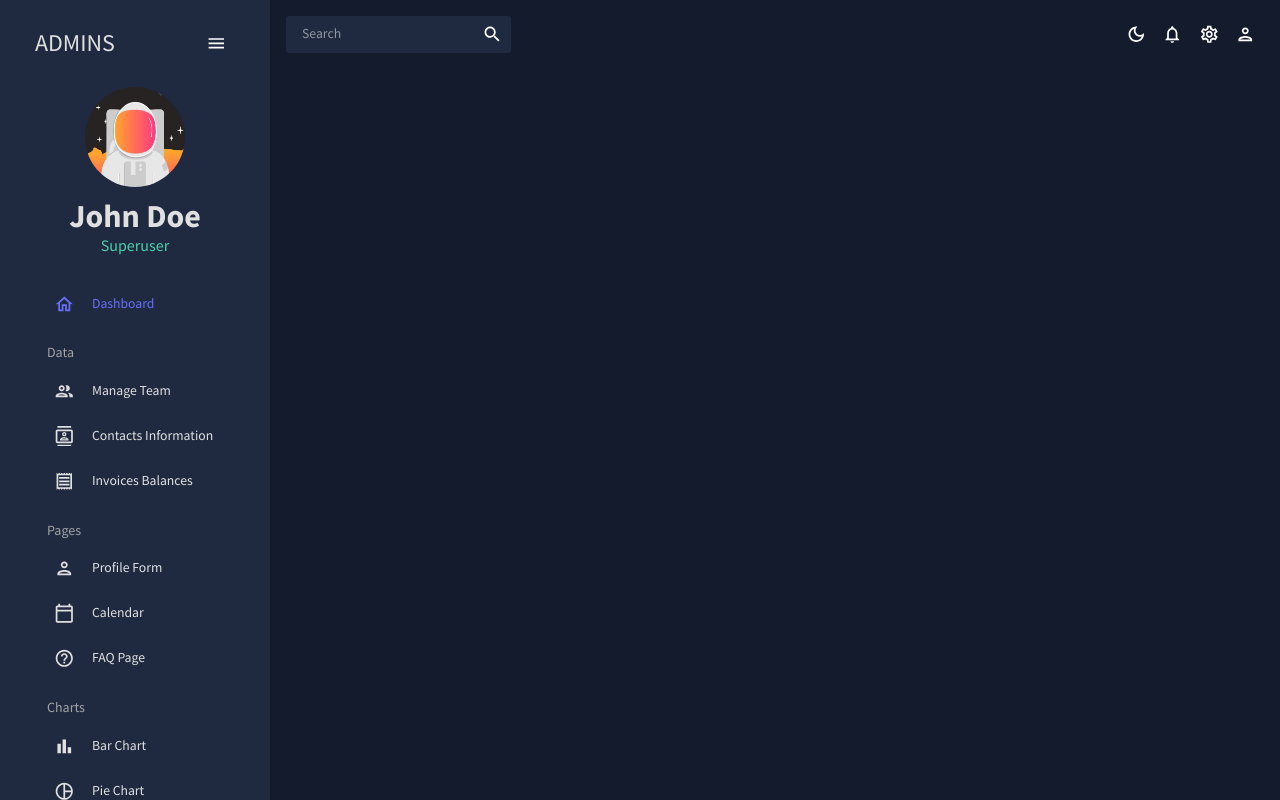
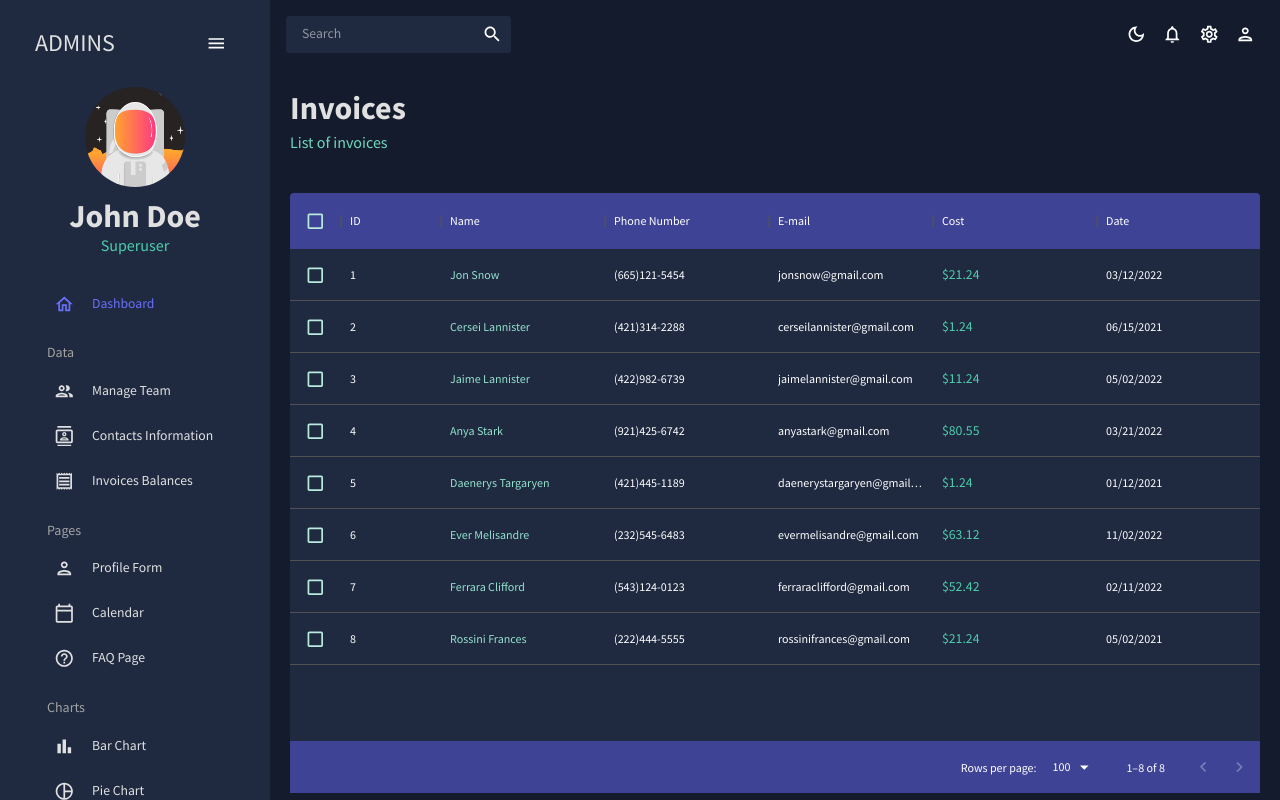
Before and after one commit to callmeUmer/react-dashboard, a React (Create React App) app: page /invoices in a window 1280 px wide. Built offline with nearby package versions, Linux system fonts and the light colour scheme.

Commit message:
feat: invoices completed

```diff
--- a/src/App.js
+++ b/src/App.js
@@ -5,7 +5,7 @@
 import Sidebar from './scenes/global/Sidebar';
 import Dashboard from './scenes/dashboard';
 import Team from './scenes/team';
-// import Invoices from './scenes/invoices';
+import Invoices from './scenes/invoices';
 import Contacts from './scenes/contacts';
 // import Bar from './scenes/bar';
 // import Form from './scenes/form';
@@ -32,7 +32,7 @@
               <Route path="/" element={<Dashboard />}/>
               <Route path="/team" element={<Team/>} />
               <Route path="/contacts" element={<Contacts />}/>
-              {/* <Route path="invoices" element={<Invoices />}/> */}
+              <Route path="/invoices" element={<Invoices />}/>
               {/* <Route path="/form" element={<Form/>}/> */}
               {/* <Route path="/bar" element={<Bar />}/> */}
               {/* <Route path="/pie" element={<Pie />}/> */}
--- /dev/null
+++ b/src/scenes/invoices/index.jsx
@@ -0,0 +1,85 @@
+import { Box, Typography, useTheme } from '@mui/material';
+import { DataGrid } from '@mui/x-data-grid';
+import { tokens } from '../../theme';
+import { mockDataInvoices } from '../../data/mockData';
+import Header from '../../components/Header';
+
+
+const Invoices = () => {
+    const theme = useTheme();
+    const colors = tokens(theme.palette.mode);
+
+    const columns = [
+        { field: "id", headerName: "ID" },
+        {
+            field: "name",
+            headerName: "Name",
+            flex: 1,
+            cellClassName: "name-column--cell"
+        },
+        {
+            field: "phone",
+            headerName: "Phone Number",
+            flex: 1,
+        },
+        {
+            field: "email",
+            headerName: "E-mail",
+            flex: 1,
+        },
+        {
+            field: "cost",
+            headerName: "Cost",
+            flex: 1,
+            renderCell: (params) => (
+                <Typography color={colors.greenAccent[500]}>
+                    ${params.row.cost}
+                </Typography>
+            )
+        },
+        {
+            field: "date",
+            headerName: "Date",
+            flex: 1,
+        },
+    ]
+
+    return (
+        <Box m="20px">
+            <Header title="Invoices" subtitle="List of invoices" />
+            <Box m="40px 0 0 0" height="75vh" sx={{
+                "& .MuiDataGrid-root": {
+                    border: "none",
+                },
+                "& .MuiDataGrid-cell": {
+                    borderBottom: "none"
+                },
+                "& .name-column--cell": {
+                    color: colors.greenAccent[300]
+                },
+                "& .MuiDataGrid-columnHeaders": {
+                    backgroundColor: colors.blueAccent[700],
+                    borderBottom: "none",
+                },
+                "& .MuiDataGrid-virtualScroller": {
+                    backgroundColor: colors.primary[400]
+                },
+                "& .MuiDataGrid-footerContainer": {
+                    borderTop: "none",
+                    backgroundColor: colors.blueAccent[700]
+                },
+                "& .MuiCheckbox-root": {
+                    color: `${colors.greenAccent[200]} !important`
+                }
+            }}>
+                <DataGrid
+                    rows={mockDataInvoices}
+                    checkboxSelection
+                    columns={columns}
+                />
+            </Box>
+        </Box>
+    )
+}
+
+export default Invoices;
```
